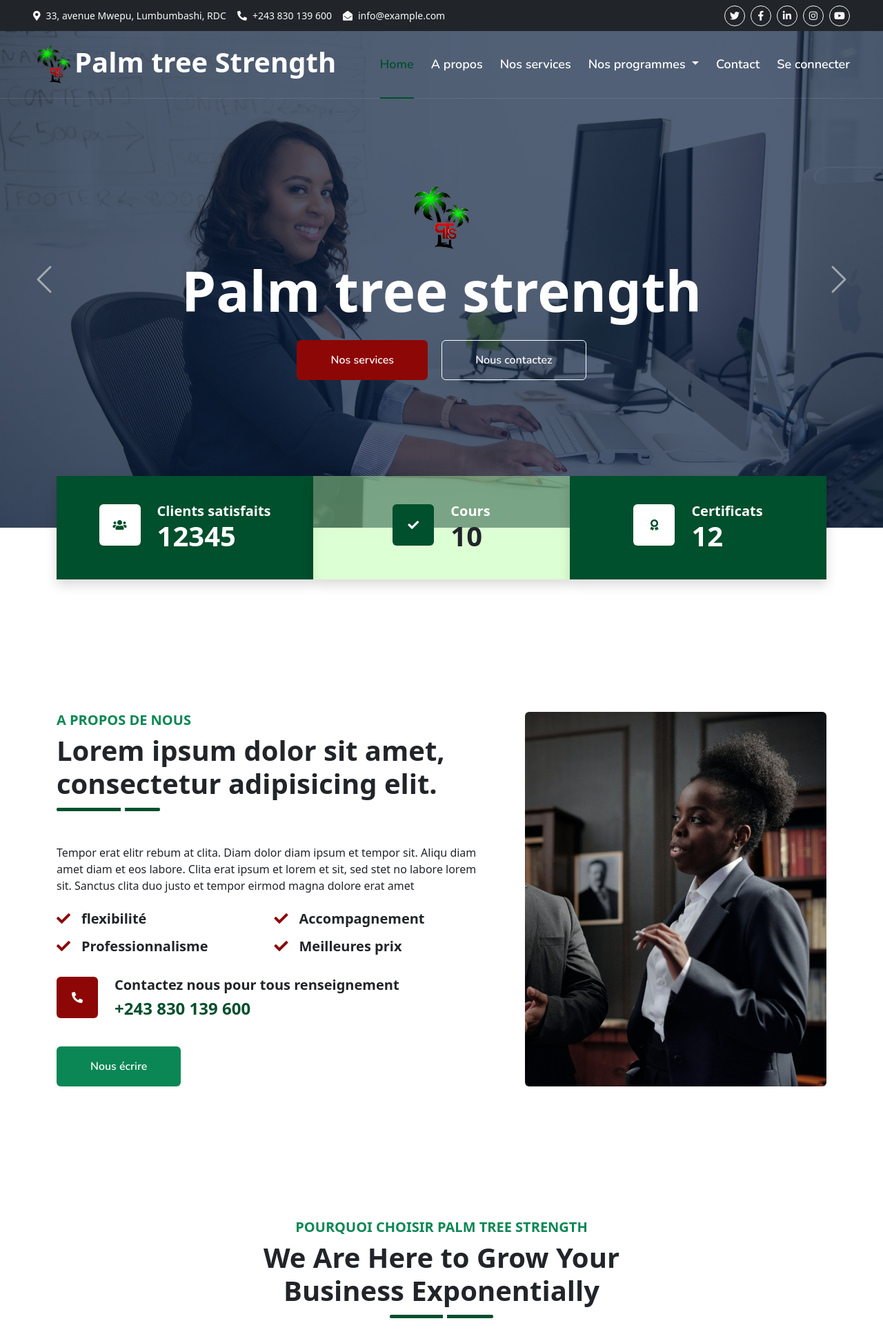
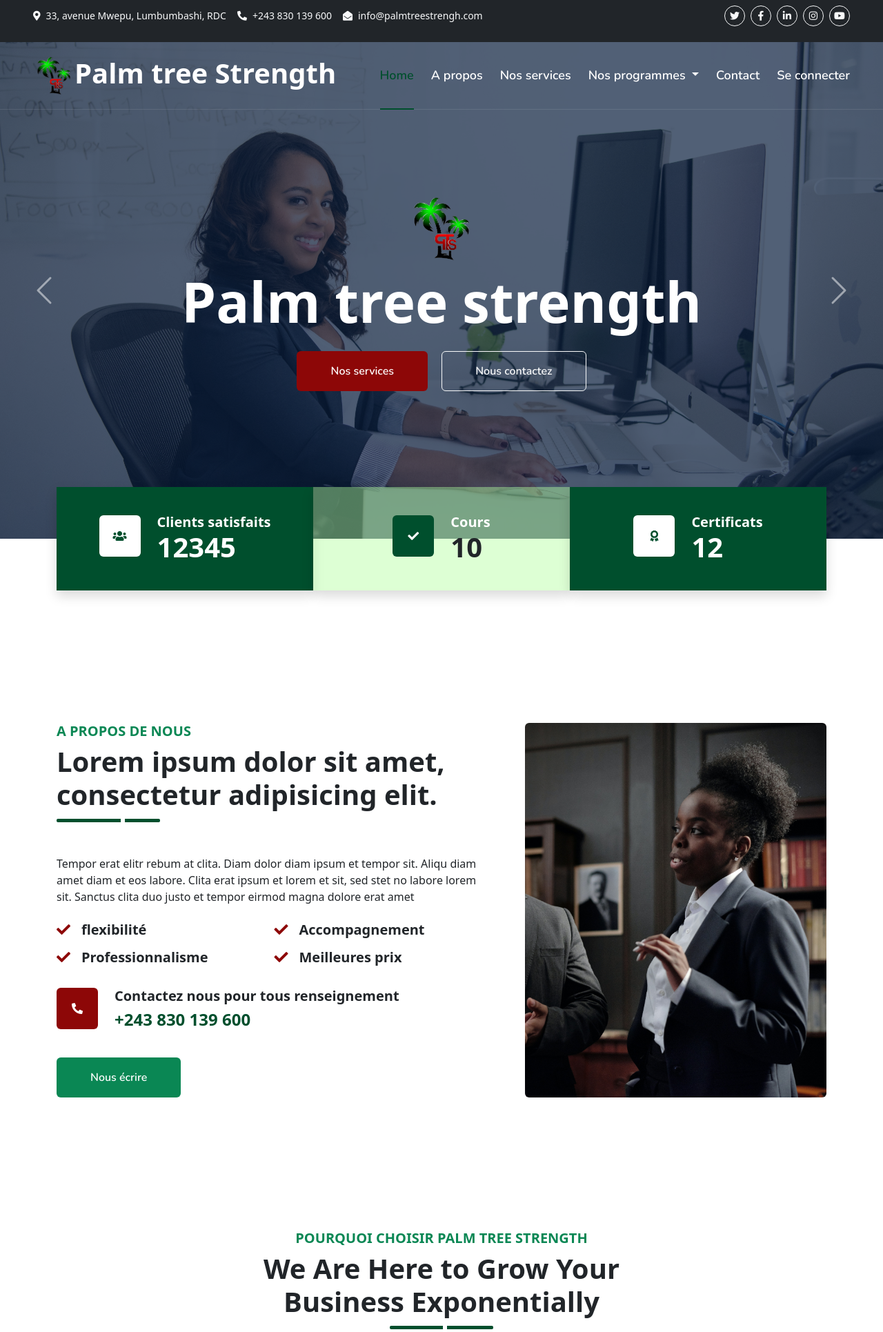
Before and after one commit to patient-kasongo/palmtree, a PHP site: page /public in a window 1280 px wide. Shown: the top 1931 px of the page at 69% size. Run offline with PHP 8.4, Linux system fonts and the light colour scheme; data that the repository does not hold is empty; some libraries are stand-ins or nearby versions.

Commit message:
rel icon

```diff
--- a/views/home.php
+++ b/views/home.php
@@ -11,11 +11,11 @@
     <div class="container-fluid bg-dark px-5 d-none d-lg-block">
         <div class="row gx-0">
             <div class="col-lg-8 text-center text-lg-start mb-2 mb-lg-0">
-                <div class="d-inline-flex align-items-center" style="height: 45px;">
+                <address class="d-inline-flex align-items-center" style="height: 45px;">
                     <small class="me-3 text-light"><i class="fa fa-map-marker-alt me-2"></i>33, avenue Mwepu, Lumbumbashi, RDC</small>
                     <small class="me-3 text-light"><i class="fa fa-phone-alt me-2"></i>+243 830 139 600</small>
-                    <small class="text-light"><i class="fa fa-envelope-open me-2"></i>info@example.com</small>
-                </div>
+                    <small class="text-light"><i class="fa fa-envelope-open me-2"></i>info@palmtreestrengh.com</small>
+                </address>
             </div>
             <div class="col-lg-4 text-center text-lg-end">
                 <div class="d-inline-flex align-items-center" style="height: 45px;">
@@ -41,7 +41,7 @@
                 <span class="fa fa-bars"></span>
             </button>
             <div class="collapse navbar-collapse" id="navbarCollapse">
-                <div class="navbar-nav ms-auto py-0">
+                <nav class="navbar-nav ms-auto py-0">
                     <a href="#home" class="nav-item nav-link active">Home</a>
                     <a href="#about" class="nav-item nav-link">A propos</a>
                     <a href="#services" class="nav-item nav-link">Nos services</a>
@@ -57,7 +57,7 @@
                     </a>
                     <a href="#contact" class="nav-item nav-link">Contact</a>
                     <a href="/public/login" class="nav-item nav-link">Se connecter</a>
-                </div>
+                </nav>
 
             </div>
         </nav>
@@ -68,7 +68,7 @@
                     <img class="w-100" src="../asset/img/carousel-1.jpg" alt="Image">
                     <div class="carousel-caption d-flex flex-column align-items-center justify-content-center">
                         <div class="p-3" style="max-width: 900px;">
-                            <img src="../asset/img/palm(2).png" alt="photo palm">
+                            <img src="../../asset/img/palm(2).png" alt="photo palm">
                             <h1 class="display-1 text-white mb-md-4 animated zoomIn">Palm tree strength</h1>
                             <a href="#services" class="btn red-bg py-md-3 px-md-5 me-3 animated slideInLeft text-white">Nos services</a>
                             <a href="#contact" class="btn btn-outline-light py-md-3 px-md-5 animated slideInRight">Nous contactez</a>
@@ -144,7 +144,7 @@
 
 
     <!-- About palm tree -->
-    <div class="container-fluid py-5 wow fadeInUp" data-wow-delay="0.1s" id="about" data-spy>
+    <section class="container-fluid py-5 wow fadeInUp" data-wow-delay="0.1s" id="about" data-spy>
         <div class="container py-5">
             <div class="row g-5">
                 <div class="col-lg-7">
@@ -181,11 +181,11 @@
                 </div>
             </div>
         </div>
-    </div>
+    </section>
 
 
     <!-- why choose us -->
-    <div class="container-fluid py-5 wow fadeInUp" data-wow-delay="0.1s">
+    <section class="container-fluid py-5 wow fadeInUp" data-wow-delay="0.1s">
         <div class="container py-5">
             <div class="section-title text-center position-relative pb-3 mb-5 mx-auto" style="max-width: 600px;">
                 <h5 class="fw-bold dark_color text-uppercase">Pourquoi choisir palm tree strength</h5>
@@ -235,11 +235,11 @@
                 </div>
             </div>
         </div>
-    </div>
+    </section>
 
 
     <!--Nos Services -->
-    <div class="container-fluid py-5 wow fadeInUp" data-wow-delay="0.1s" id="services" data-spy>
+    <section class="container-fluid py-5 wow fadeInUp" data-wow-delay="0.1s" id="services" data-spy>
         <div class="container py-5">
             <div class="section-title text-center position-relative pb-3 mb-5 mx-auto" style="max-width: 600px;">
                 <h5 class="fw-bold dark_color text-uppercase">Nos services</h5>
@@ -315,11 +315,11 @@
                 </div>
             </div>
         </div>
-    </div>
+    </section>
 
 
     <!-- formation session -->
-    <div class="container-fluid py-5 wow fadeInUp" data-wow-delay="0.1s" id="formation" data-spy>
+    <section class="container-fluid py-5 wow fadeInUp" data-wow-delay="0.1s" id="formation" data-spy>
         <div class="container py-5">
             <div class="section-title text-center position-relative pb-3 mb-5 mx-auto" style="max-width: 600px;">
                 <h5 class="fw-bold dark_color text-uppercase">Sessions de formation</h5>
@@ -353,7 +353,7 @@
                 <?php endif ?>
             </div>
         </div>
-    </div>
+    </section>
 
 
 
--- a/views/page.php
+++ b/views/page.php
@@ -8,6 +8,8 @@
     <meta content="palm tree strength" name="keywords">
 
     <link rel="preconnect" href="https://fonts.googleapis.com">
+
+    <link href="../../asset/img/palm(2).png" rel="icon">
     <link rel="preconnect" href="https://fonts.gstatic.com" crossorigin>
     <link href="https://fonts.googleapis.com/css2?family=Nunito:wght@400;600;700;800&family=Rubik:wght@400;500;600;700&display=swap" rel="stylesheet">
 
@@ -43,21 +45,21 @@
                 </div>
                 <div class="col-lg-8 col-md-6">
                     <div class="row gx-5">
-                        <div class="col-lg-4 col-md-12 pt-5 mb-5">
+                        <address class="col-lg-4 col-md-12 pt-5 mb-5">
                             <div class="section-title section-title-sm position-relative pb-3 mb-4">
                                 <h3 class="text-light mb-0">Get In Touch</h3>
                             </div>
                             <div class="d-flex mb-2">
                                 <i class="bi bi-geo-alt red-color me-2"></i>
-                                <p class="mb-0">123 Street, New York, USA</p>
+                                <p class="mb-0">33, avenue Mwepu, Lumbumbashi, RDC</p>
                             </div>
                             <div class="d-flex mb-2">
                                 <i class="bi bi-envelope-open red-color me-2"></i>
-                                <p class="mb-0">info@example.com</p>
+                                <p class="mb-0">info@palmtreestrengh.com</p>
                             </div>
                             <div class="d-flex mb-2">
                                 <i class="bi bi-telephone red-color me-2"></i>
-                                <p class="mb-0">+012 345 67890</p>
+                                <p class="mb-0">+243 830 139 600</p>
                             </div>
                             <div class="d-flex mt-4">
                                 <a class="btn red-bg btn-square text-white me-2" href="#"><i class="fab fa-twitter fw-normal"></i></a>
@@ -65,7 +67,7 @@
                                 <a class="btn red-bg btn-square text-white me-2" href="#"><i class="fab fa-linkedin-in fw-normal"></i></a>
                                 <a class="btn red-bg btn-square text-white" href="#"><i class="fab fa-instagram fw-normal"></i></a>
                             </div>
-                        </div>
+                        </address>
                         <div class="col-lg-4 col-md-12 pt-0 pt-lg-5 mb-5">
                             <div class="section-title section-title-sm position-relative pb-3 mb-4">
                                 <h3 class="text-light mb-0">Quick Links</h3>
```
